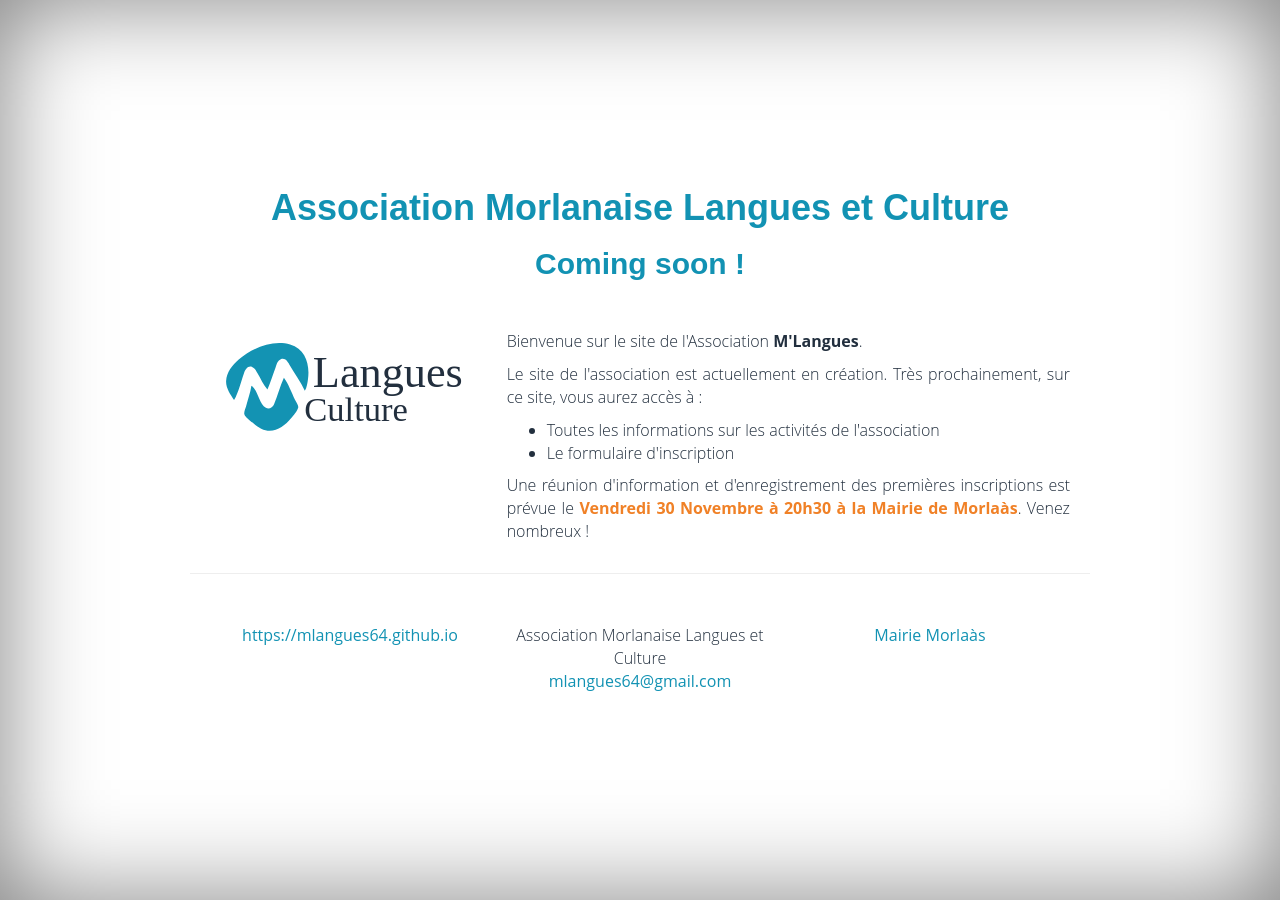
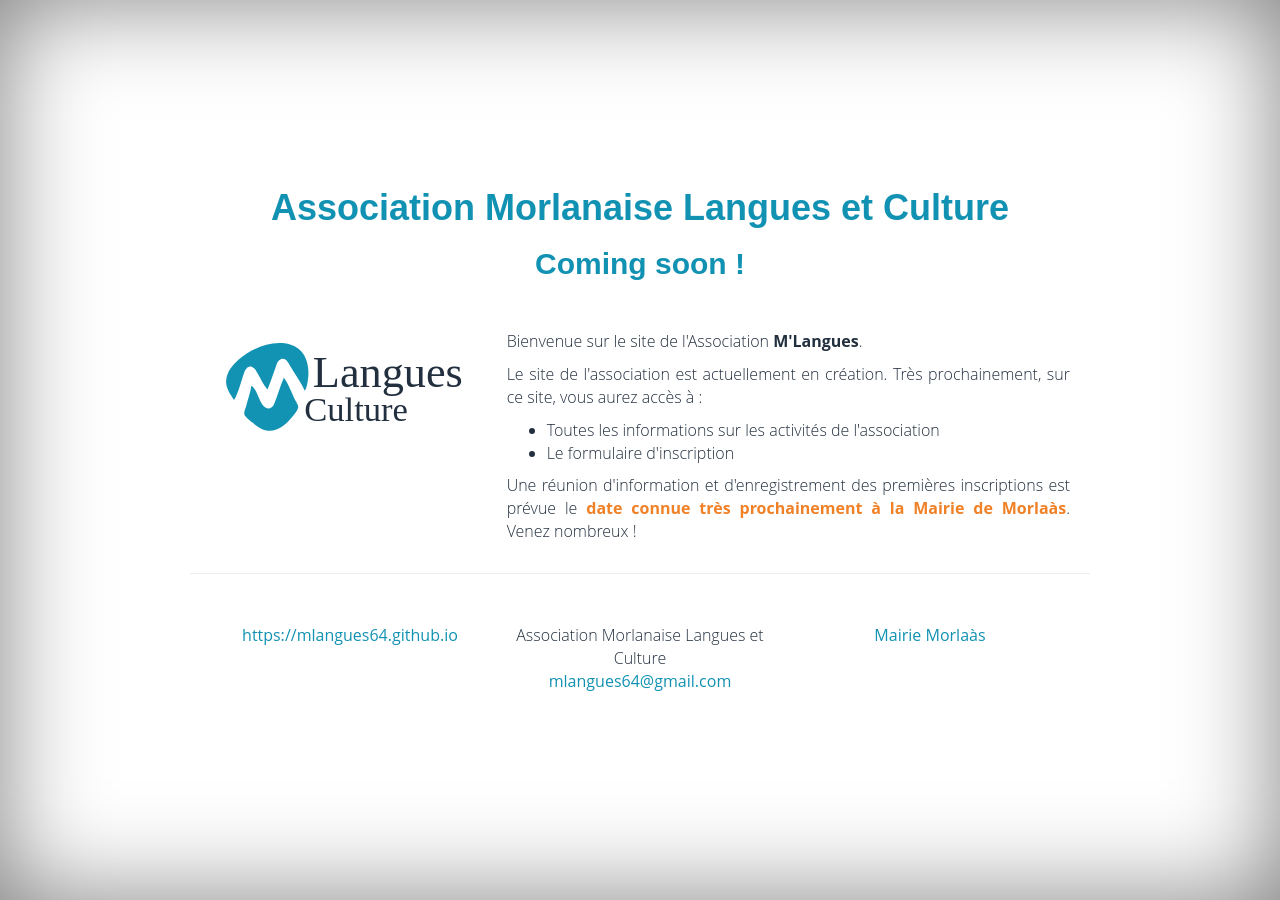
Before and after one commit to mlangues64/mlangues64.github.io, a Jekyll site: the page built from index.md, in a window 1280 px wide. Built offline with Jekyll 4.4.1, drawn with Linux system fonts in a browser that asks for light colours.

Commit message:
update date reunion

```diff
--- a/index.md
+++ b/index.md
@@ -23,7 +23,7 @@
 
     <p style="text-align:justify;">
     Une réunion d'information et d'enregistrement des premières inscriptions
-    est prévue le <b style="color: #F08127;">Vendredi 30 Novembre à 20h30 à la Mairie de Morlaàs</b>. Venez
+    est prévue le <b style="color: #F08127;"> date connue très prochainement à la Mairie de Morlaàs</b>. Venez
     nombreux !
     </p>
 </div>
```
